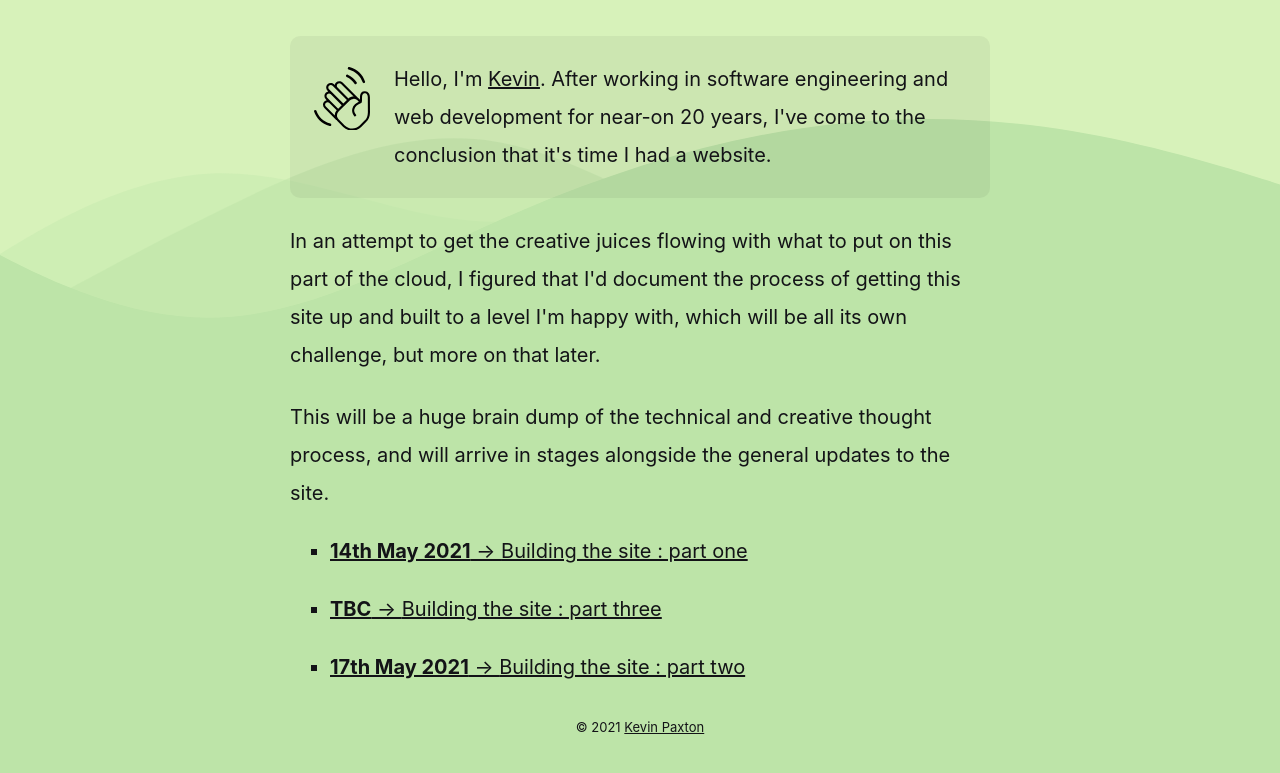
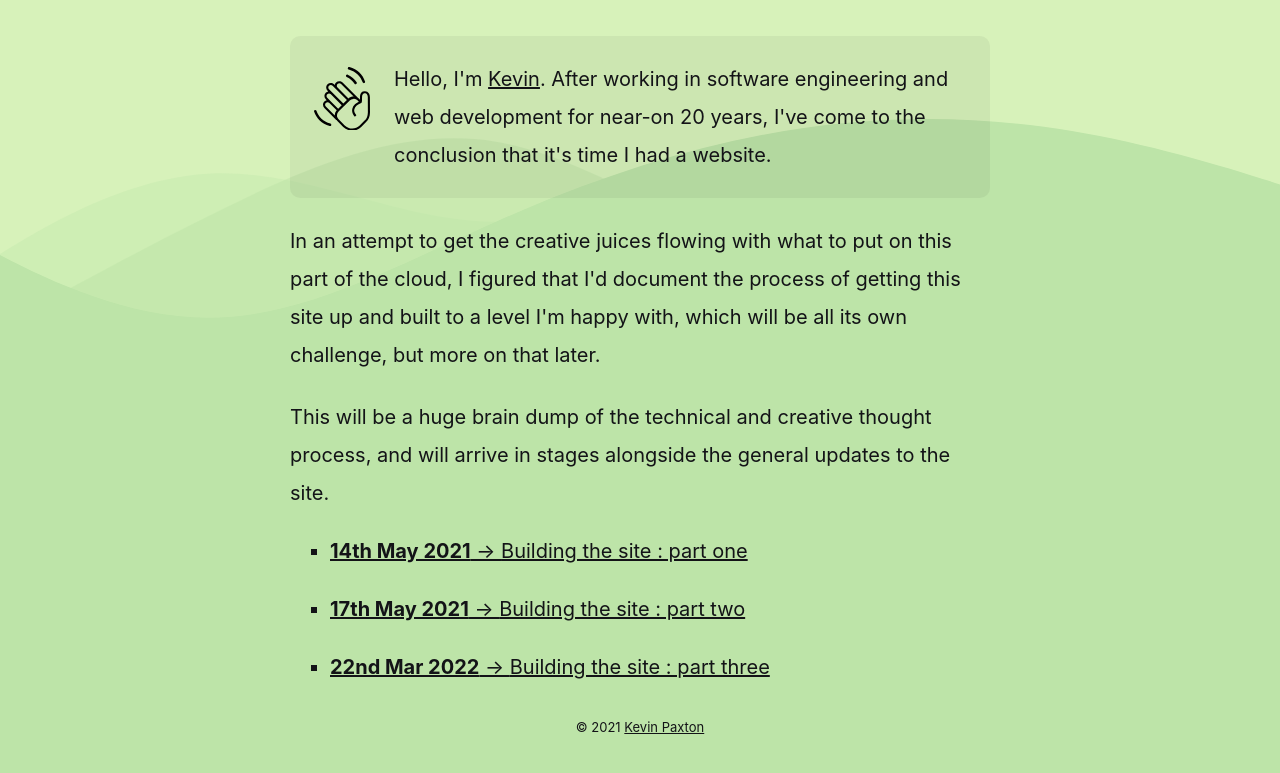
Before and after one commit to kgpax/website, a React (Create React App) app: page / in a window 1280 px wide. Shown: the part 299-1072 px from the top of the page. Built offline with nearby package versions, Linux system fonts and the light colour scheme; a web font is replaced by a local one.

Commit message:
Finishing up

```diff
--- a/src/site.js
+++ b/src/site.js
@@ -33,7 +33,7 @@ nav.push({
   path: '/site-build-003',
   title: 'Building the site : part three',
   shortTitle: 'Part three',
-  date: null,
+  date: '2021-15-22',
   Component: SiteBuild003,
   prev: reference('/site-build-002'),
   next: null,
```
Also changed, not shown: src/pages/SiteBuild003.js (+18 -9 lines).
